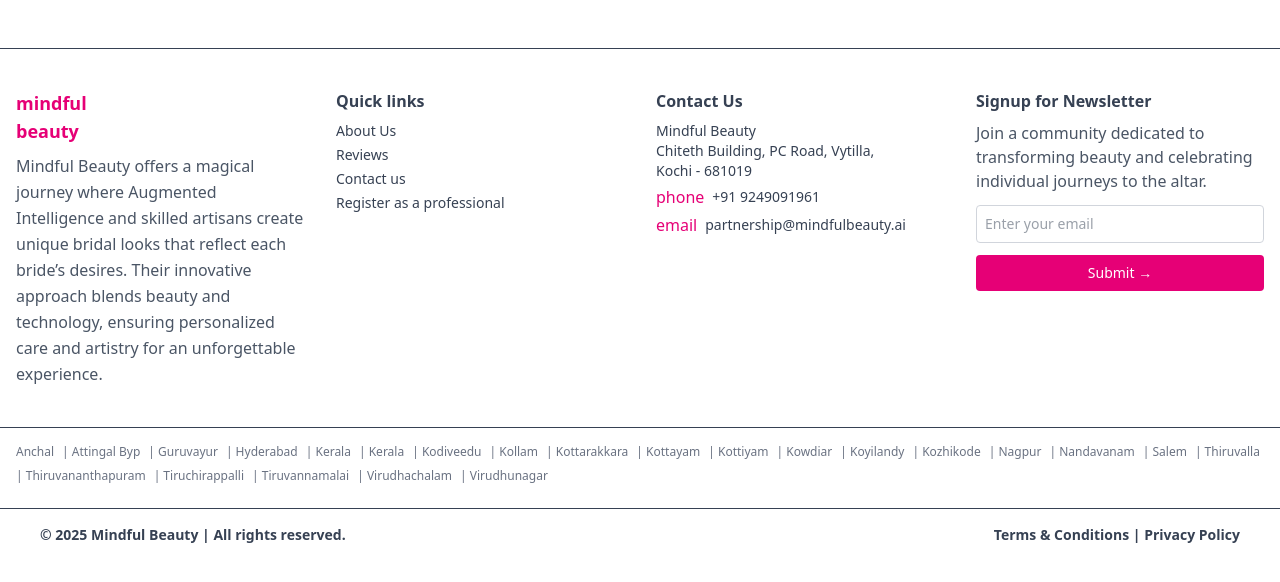
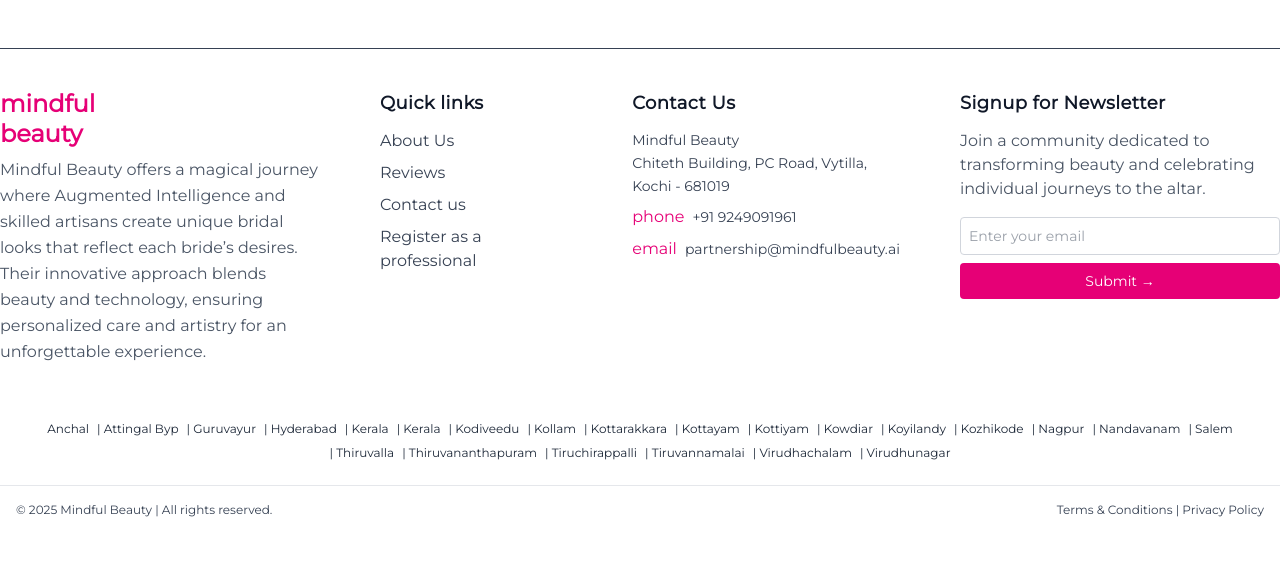
Before and after one commit to Siddharth-AI/mindfulbeauty, a Next.js app: page / in a window 1280 px wide. Shown: the top 582 px of the page. Built offline with nearby package versions, Linux system fonts and the light colour scheme.

Commit message:
Updated Footer on 29-07-2025

```diff
--- a/src/app/(client)/layout.tsx
+++ b/src/app/(client)/layout.tsx
@@ -24,6 +24,9 @@
 }>) {
   return (
     <html lang="en">
+      <head>
+        <link href="https://fonts.googleapis.com/css2?family=Montserrat:wght@400&display=swap" rel="stylesheet" />
+      </head>
       <body
         className={`${geistSans.variable} ${geistMono.variable} antialiased`}>
         {children}
--- a/src/app/api/auth/employee/registration/route.ts
+++ b/src/app/api/auth/employee/registration/route.ts
@@ -1,56 +1,76 @@
-import supabase from '@/app/lib/supabase/client';
-import { NextResponse } from 'next/server';
+import supabase from "@/app/lib/supabase/client";
+import { NextResponse } from "next/server";
 
-import {
-  createEmployeeSchema,
-} from '@/app/lib/validation/employee';
-
+import { createEmployeeSchema } from "@/app/lib/validation/employee";
 
 // POST: Create employee
 export async function POST(request: Request) {
   try {
     const body = await request.json();
-    const { error, value } = createEmployeeSchema.validate(body, { abortEarly: false });
+    const { error, value } = createEmployeeSchema.validate(body, {
+      abortEarly: false,
+    });
 
     if (error)
-      return NextResponse.json({ errors: error.details.map(e => e.message) }, { status: 400 });
+      return NextResponse.json(
+        { errors: error.details.map((e) => e.message) },
+        { status: 400 }
+      );
 
     // Check if user already exists
     const { data: existingUser, error: existingError } = await supabase
-      .from('employee')
-      .select('id,email,mobile_no')
-      .or(`email.eq.${value.email.toLowerCase()},mobile_no.eq.${value.mobile_no}`)
+      .from("employee")
+      .select("id,email,mobile_no")
+      .or(
+        `email.eq.${value.email.toLowerCase()},mobile_no.eq.${value.mobile_no}`
+      )
       .maybeSingle();
 
     if (existingError) {
-      return NextResponse.json({ existingError: existingError.message }, { status: 500 });
+      return NextResponse.json(
+        { existingError: existingError.message },
+        { status: 500 }
+      );
     }
 
     if (existingUser) {
-      const emailExists = existingUser.email?.toLowerCase() === value.email.toLowerCase();
+      const emailExists =
+        existingUser.email?.toLowerCase() === value.email.toLowerCase();
       const mobile_no = existingUser.mobile_no === value.mobile_no;
       if (emailExists) {
-        return NextResponse.json({ success: false, error: 'Email is already registered.' }, { status: 400 });
+        return NextResponse.json(
+          { success: false, error: "Email is already registered." },
+          { status: 400 }
+        );
       } else if (mobile_no) {
-        return NextResponse.json({ success: false, error: 'Mobile number is already registered.' }, { status: 400 });
+        return NextResponse.json(
+          { success: false, error: "Mobile number is already registered." },
+          { status: 400 }
+        );
       }
     }
 
     // Insert new employee
     const { data, error: supabaseError } = await supabase
-      .from('employee')
-      .insert({ ...value, isActive: true }).select();
+      .from("employee")
+      .insert({ ...value, isActive: true })
+      .select();
 
-    console.log(data, "create staff")
+    console.log(data, "create staff");
     if (supabaseError)
-      return NextResponse.json({ supabaseError: supabaseError.message }, { status: 500 });
+      return NextResponse.json(
+        { supabaseError: supabaseError.message },
+        { status: 500 }
+      );
 
-    return NextResponse.json({
-      success: true,
-      message: 'Employee created successfully',
-      employee: data?.[0]
-    }, { status: 201 });
-
+    return NextResponse.json(
+      {
+        success: true,
+        message: "Employee created successfully",
+        employee: data?.[0],
+      },
+      { status: 201 }
+    );
   } catch (err) {
     return NextResponse.json({ error: String(err) }, { status: 500 });
   }
--- a/src/app/components/layout/Footer.tsx
+++ b/src/app/components/layout/Footer.tsx
@@ -2,79 +2,80 @@
 
 function FooterBar() {
   return (
-    <>
-      <footer className="bg-white border-t mt-12 text-gray-700 text-sm">
-        <div className="max-w-7xl mx-auto px-4 py-10 grid grid-cols-1 md:grid-cols-4 gap-8">
-          {/* Logo and description */}
-          <div>
-            <div className="flex items-center mb-2">
-              {/* <img src="/logo.png" alt="Mindful Beauty Logo" className="h-10 mr-2" /> */}
-              <span className="font-semibold text-lg text-pink-600">mindful<br />beauty</span>
+    <footer className="bg-white border-t mt-12 text-gray-700" style={{ fontFamily: "Montserrat" }}>
+      <div className="max-w-7xl mx-auto py-10 flex flex-col md:flex-row md:justify-between md:items-start gap-15">
+        {/* Left Column (mindful beauty & description) */}
+        <div className="flex-1 md:max-w-xs">
+          <div className="mb-2">
+            <span className="font-bold text-2xl text-pink-600 leading-tight">mindful<br />beauty</span>
           </div>
           <p className="mt-2 text-gray-600 text-base font-normal leading-relaxed">
             Mindful Beauty offers a magical journey where Augmented Intelligence and skilled artisans create unique bridal looks that reflect each bride’s desires. Their innovative approach blends beauty and technology, ensuring personalized care and artistry for an unforgettable experience.
           </p>
         </div>
 
+        {/* Middle Columns (Quick Links and Contact) */}
+        <div className="flex-1 flex flex-col md:flex-row gap-12 md:gap-20">
           {/* Quick links */}
           <div>
-            <h3 className="font-bold mb-2 text-base">Quick links</h3>
-            <ul className="space-y-1 text-gray-700">
-              <li><a href="#" className="hover:text-pink-600">About Us</a></li>
-              <li><a href="#" className="hover:text-pink-600">Reviews</a></li>
-              <li><a href="#" className="hover:text-pink-600">Contact us</a></li>
-              <li><a href="#" className="hover:text-pink-600">Register as a professional</a></li>
+            <h3 className="font-semibold mb-3 text-lg text-gray-900 tracking-wide">Quick links</h3>
+            <ul className="space-y-2">
+              <li><a href="#" className="hover:text-pink-600 transition">About Us</a></li>
+              <li><a href="#" className="hover:text-pink-600 transition">Reviews</a></li>
+              <li><a href="#" className="hover:text-pink-600 transition">Contact us</a></li>
+              <li><a href="#" className="hover:text-pink-600 transition">Register as a professional</a></li>
             </ul>
           </div>
-
           {/* Contact info */}
           <div>
-            <h3 className="font-bold mb-2 text-base">Contact Us</h3>
-            <p className="mb-1">Mindful Beauty<br />
-              Chiteth Building, PC Road, Vytilla,<br />
-              Kochi - 681019
-            </p>
-            <p className="flex items-center mb-1">
-              <span className="material-icons text-pink-600 text-base mr-2">phone</span>
-              +91 9249091961
-            </p>
-            <p className="flex items-center mb-1">
-              <span className="material-icons text-pink-600 text-base mr-2">email</span>
-              partnership@mindfulbeauty.ai
-            </p>
-            <div className="mt-3 flex space-x-3">
-              <a href="#" aria-label="Instagram" className="text-pink-600 hover:scale-110"><i className="fab fa-instagram"></i></a>
-              <a href="#" aria-label="Facebook" className="text-pink-600 hover:scale-110"><i className="fab fa-facebook"></i></a>
-              <a href="#" aria-label="LinkedIn" className="text-pink-600 hover:scale-110"><i className="fab fa-linkedin"></i></a>
-              <a href="#" aria-label="Email" className="text-pink-600 hover:scale-110"><i className="fas fa-envelope"></i></a>
+            <h3 className="font-semibold mb-3 text-lg text-gray-900 tracking-wide">Contact Us</h3>
+            <div className="mb-2 leading-relaxed text-sm">
+              <div>Mindful Beauty</div>
+              <div>Chiteth Building, PC Road, Vytilla,</div>
+              <div>Kochi - 681019</div>
+            </div>
+            <div className="mb-2 flex items-center gap-2 text-sm">
+              <span className="material-icons text-pink-600 text-base">phone</span>
+              <span>+91 9249091961</span>
+            </div>
+            <div className="mb-4 flex items-center gap-2 text-sm">
+              <span className="material-icons text-pink-600 text-base">email</span>
+              <span>partnership@mindfulbeauty.ai</span>
+            </div>
+            <div className="flex space-x-4">
+              <a href="#" aria-label="Instagram" className="text-pink-600 hover:scale-110"><i className="fab fa-instagram text-lg"></i></a>
+              <a href="#" aria-label="Facebook" className="text-pink-600 hover:scale-110"><i className="fab fa-facebook text-lg"></i></a>
+              <a href="#" aria-label="LinkedIn" className="text-pink-600 hover:scale-110"><i className="fab fa-linkedin text-lg"></i></a>
+              <a href="#" aria-label="Email" className="text-pink-600 hover:scale-110"><i className="fas fa-envelope text-lg"></i></a>
+            </div>
           </div>
         </div>
 
-          {/* Newsletter signup */}
-          <div>
-            <h3 className="font-bold mb-2 text-base">Signup for Newsletter</h3>
-            <p className="mb-3 text-gray-600 text-base">
+        {/* Right Column (Newsletter signup) */}
+        <div className="flex-1 md:max-w-xs">
+          <h3 className="font-semibold mb-3 text-lg text-gray-900 tracking-wide">Signup for Newsletter</h3>
+          <p className="mb-4 text-gray-600 text-base">
             Join a community dedicated to transforming beauty and celebrating individual journeys to the altar.
           </p>
-            <form className="flex flex-col space-y-3">
+          <form className="flex flex-col space-y-2">
             <input
               type="email"
               placeholder="Enter your email"
-                className="w-full p-2 rounded border border-gray-300 focus:ring-pink-500 focus:border-pink-500"
+              className="w-full p-2 rounded border border-gray-300 focus:ring-pink-500 focus:border-pink-500 text-sm"
             />
             <button
               type="submit"
-                className="bg-pink-600 text-white rounded px-5 py-2 hover:bg-pink-700 transition-all"
+              className="bg-pink-600 text-white rounded px-5 py-2 hover:bg-pink-700 text-sm font-medium transition"
             >
               Submit &rarr;
             </button>
           </form>
         </div>
       </div>
+
       {/* Bottom bar */}
-        <hr />
-        <div className=" py-4 px-4 text-xs text-gray-500 max-w-7xl mx-auto">
-          <div className="flex flex-wrap md:justify-start gap-2 mb-2">
+      <div className="py-4 px-4 text-xs text-gray-800 max-w-7xl mx-auto">
+        <div className="flex flex-wrap justify-center gap-2 mb-2">
           <span>Anchal</span>
           <span>| Attingal Byp</span>
           <span>| Guruvayur</span>
@@ -100,9 +101,10 @@
           <span>| Virudhunagar</span>
         </div>
       </div>
-        <hr />
-        <div className="flex flex-wrap justify-between items-center px-10 py-4 font-bold">
-          <span>© 2025 Mindful Beauty | All rights reserved.</span>
+
+      <hr className="border-gray-200" />
+      <div className="flex flex-wrap justify-between items-center px-4 py-4 text-xs max-w-7xl mx-auto">
+        <span className="font-medium">© 2025 Mindful Beauty | All rights reserved.</span>
         <div>
           <a href="#" className="hover:text-pink-600">Terms & Conditions</a>
           {" | "}
@@ -110,8 +112,7 @@
         </div>
       </div>
     </footer>
-    </>
-  )
-};
+  );
+}
 
 export default FooterBar;
--- a/src/app/lib/supabase/client.ts
+++ b/src/app/lib/supabase/client.ts
@@ -1,4 +1,4 @@
-import { createClient } from '@supabase/supabase-js';
+import { createClient } from "@supabase/supabase-js";
 
 const supabaseUrl = process.env.SUPABASE_URL!;
 const supabaseAnonKey = process.env.SUPABASE_ANON_KEY!;
```
Also changed, not shown: 1 other file (tests, documents, lock files or other folders). Lines whose indentation alone changed are shown as unchanged.
